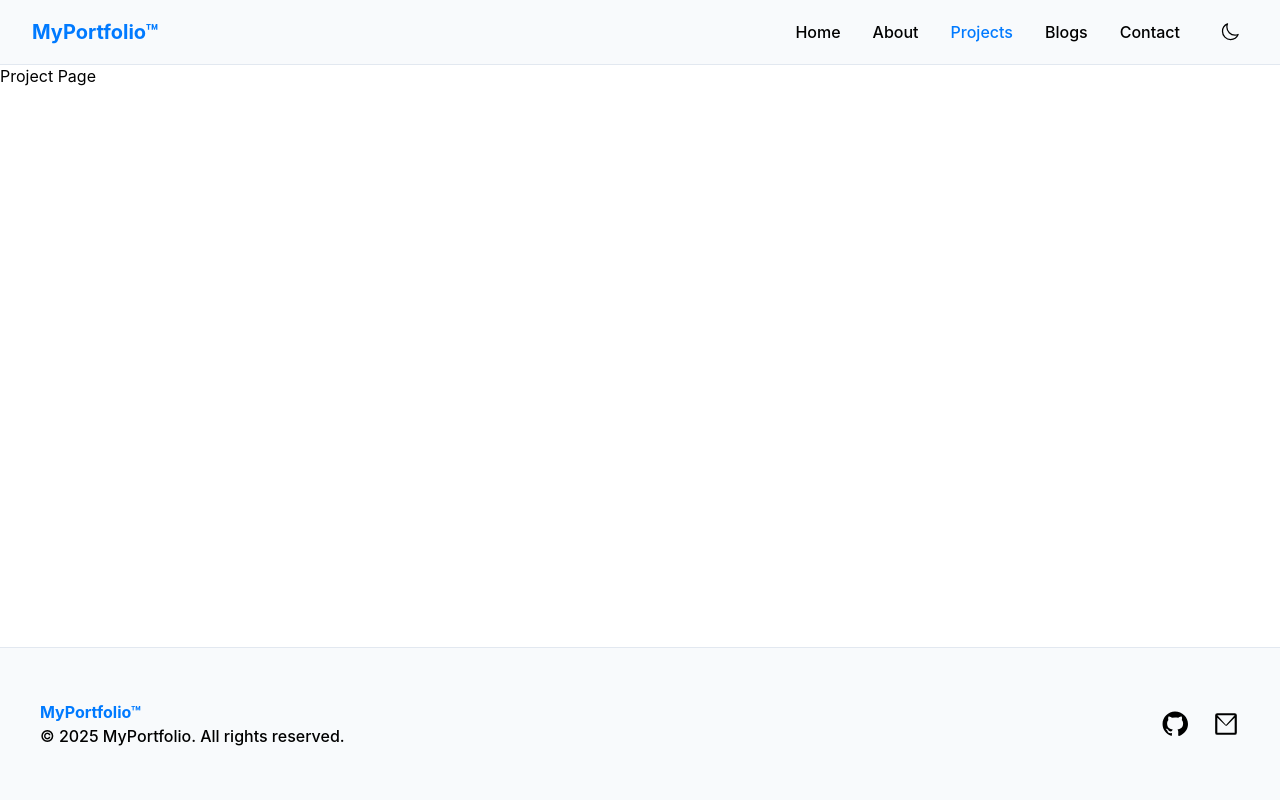
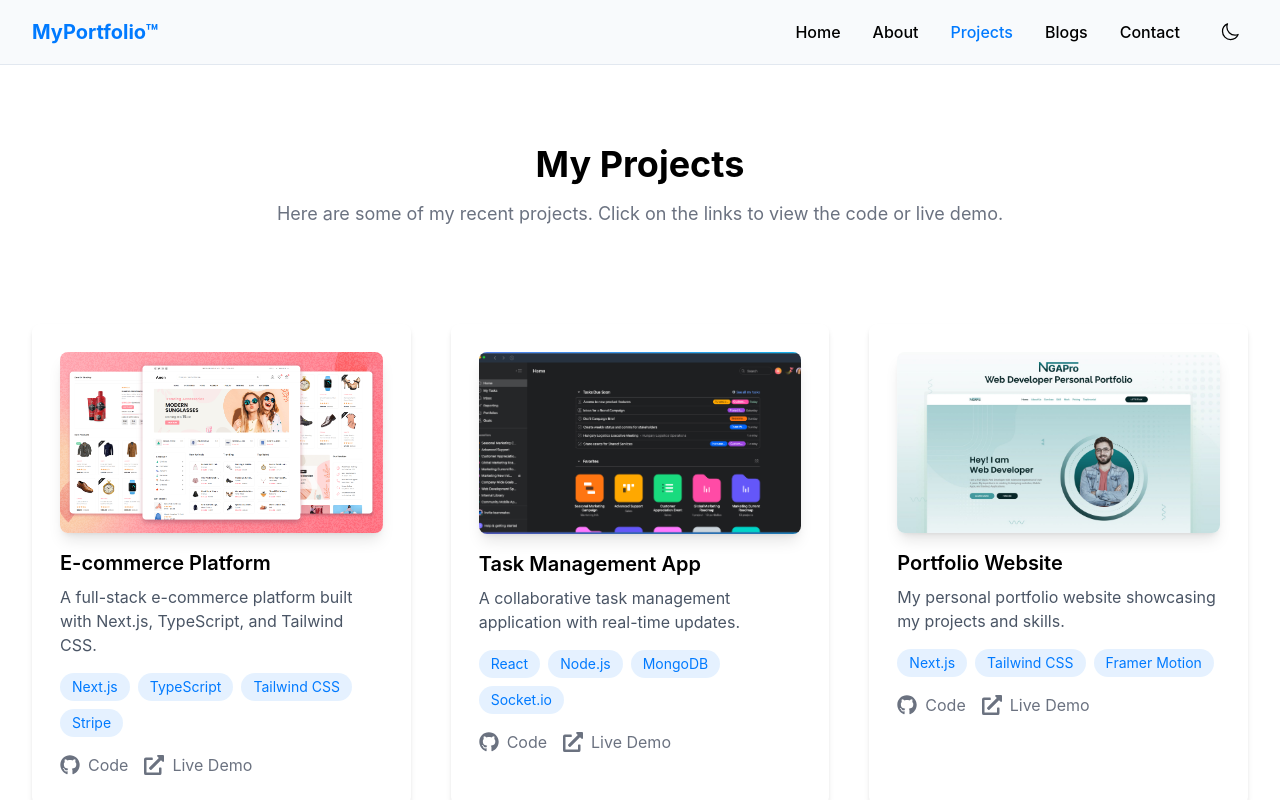
Before and after one commit to Jayres18/My-portfolio, a Next.js app: page /projects in a window 1280 px wide. Shown: the top 800 px of the page. Built offline with nearby package versions, Linux system fonts and the light colour scheme.

Commit message:
Projects and Blogs Page - Done.

```diff
--- a/app/blogs/page.tsx
+++ b/app/blogs/page.tsx
@@ -1,7 +1,44 @@
+import { blogs } from "@/contents/blogs";
+import Link from "next/link";
 import React from "react";
+import { FaCalendarAlt, FaClock } from "react-icons/fa";
 
 const Blogs = () => {
-  return <div>Blogs Page</div>;
+  return (
+    <div className="py-20 container max-w-7xl mx-auto px-4">
+      <h1 className="text-4xl font-bold text-center mb-12">Blog Posts</h1>
+
+      {/* Blogs */}
+      <div className="mt-10 grid grid-cols-1 md:grid-cols-3 gap-10">
+        {blogs.map((blog) => (
+          <article
+            key={blog.slug}
+            className="bg-white dark:bg-dark/50 rounded-lg shadow-md p-6 hover:scale-[1.02] transition-transform duration-300"
+          >
+            <Link href={`/blogs/${blog.slug}`}>
+              <h3 className="text-xl font-semibold mb-2 hover:text-primary transition-colors">
+                {blog.title}
+              </h3>
+            </Link>
+            <p className="mb-4 text-gray-600 dark:text-gray-300">
+              {blog.excerpt}
+            </p>
+
+            <div className="flex flex-wrap items-center text-sm text-gray-500 dark:text-gray-400 space-x-4">
+              <span className="flex items-center gap-1">
+                <FaCalendarAlt className="mr-2" />
+                {new Date(blog.date).toLocaleDateString()}
+              </span>
+              <span className="flex items-center gap-1">
+                <FaClock className="mr-2" />
+                {blog.readTime}
+              </span>
+            </div>
+          </article>
+        ))}
+      </div>
+    </div>
+  );
 };
 
 export default Blogs;
--- a/app/components/Blogs.tsx
+++ b/app/components/Blogs.tsx
@@ -1,7 +1,7 @@
 import { blogs } from "@/contents/blogs";
 import Link from "next/link";
 import React from "react";
-import { FaCalendar, FaCalendarAlt, FaClock } from "react-icons/fa";
+import { FaCalendarAlt, FaClock } from "react-icons/fa";
 
 const Blogs = () => {
   return (
@@ -13,7 +13,7 @@ const Blogs = () => {
         {blogs.map((blog) => (
           <article
             key={blog.slug}
-            className="bg-white dark:bg-dark/50 rounded-lg shadow-md p-6 hover:shadow-xl transition-shadow duration-300"
+            className="bg-white dark:bg-dark/50 rounded-lg shadow-md p-6 hover:scale-[1.02] transition-transform duration-300"
           >
             <Link href={`/blogs/${blog.slug}`}>
               <h3 className="text-xl font-semibold mb-2 hover:text-primary transition-colors">
--- a/app/components/Projects.tsx
+++ b/app/components/Projects.tsx
@@ -13,7 +13,7 @@ const Projects = () => {
         {project.map((project) => (
           <article
             key={project.title}
-            className="bg-white dark:bg-dark/80 rounded-lg shadow-md p-7 hover:shadow-xl transition-shadow duration-300"
+            className="bg-white dark:bg-dark/80 rounded-lg shadow-md p-7 duration-300 hover:scale-[1.02] transition-transform"
           >
             <div className="relative aspect-video rounded-lg overflow-hidden shadow-lg mb-4">
               <Image
--- a/app/projects/page.tsx
+++ b/app/projects/page.tsx
@@ -1,7 +1,72 @@
+import { project } from "@/contents/project";
+import Image from "next/image";
+import Link from "next/link";
 import React from "react";
+import { FaExternalLinkAlt, FaGithub } from "react-icons/fa";
 
 const Projects = () => {
-  return <div>Project Page</div>;
+  return (
+    <div className="container max-w-7xl mx-auto py-20">
+      <h1 className="text-4xl font-bold mb-4 text-center">My Projects</h1>
+      <p className="text-lg text-secondary text-center mb-24">
+        Here are some of my recent projects. Click on the links to view the code
+        or live demo.
+      </p>
+
+      {/* Projects */}
+      <div className="mt-10 grid grid-cols-1 md:grid-cols-3 gap-10">
+        {project.map((project) => (
+          <article
+            key={project.title}
+            className="bg-white dark:bg-dark/80 rounded-lg shadow-md p-7 hover:scale-[1.02] transition-transform duration-300"
+          >
+            <div className="relative aspect-video rounded-lg overflow-hidden shadow-lg mb-4">
+              <Image
+                src={project.image}
+                alt={project.title}
+                fill
+                className="object-cover"
+                sizes="(max-width: 768px) 100vw, (max-width: 1200px) 50vw, 33vw"
+              />
+            </div>
+            <h3 className="text-xl font-semibold mb-2">{project.title}</h3>
+            <p className="mb-4 text-gray-600 dark:text-gray-300">
+              {project.description}
+            </p>
+
+            <div className="flex flex-wrap gap-2 mb-4">
+              {project.technologies.map((tech) => (
+                <span
+                  key={tech}
+                  className="px-3 py-1 bg-primary/10 text-primary rounded-full text-sm"
+                >
+                  {tech}
+                </span>
+              ))}
+            </div>
+            <div className="flex flex-wrap gap-4 mt-2">
+              <Link
+                href={project.githubLink}
+                target="_blank"
+                className="flex items-center gap-2 text-secondary hover:text-primary transition-colors"
+              >
+                <FaGithub className="w-5 h-5" />
+                <span>Code</span>
+              </Link>
+              <Link
+                href={project.githubLink}
+                target="_blank"
+                className="flex items-center gap-2 text-secondary hover:text-primary transition-colors"
+              >
+                <FaExternalLinkAlt className="w-5 h-5" />
+                <span>Live Demo</span>
+              </Link>
+            </div>
+          </article>
+        ))}
+      </div>
+    </div>
+  );
 };
 
 export default Projects;
```
